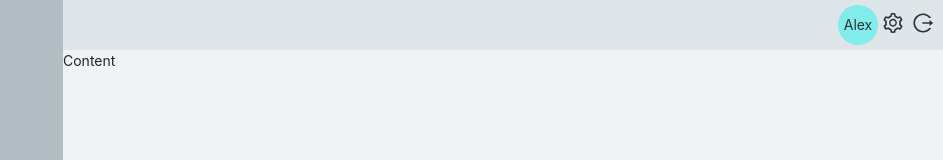
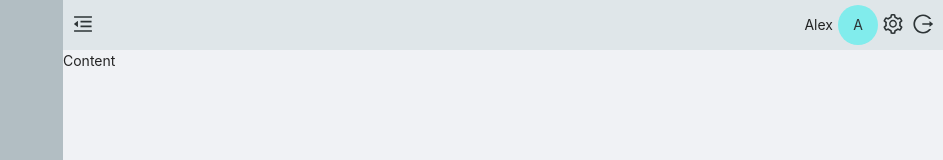
Before and after one commit to OitaGG/organizerApp, a React app: page /home in a window 1280 px wide. Shown: the top 160 px of the page, without its empty margins (337-1280 px from the left). Built offline with nearby package versions, Linux system fonts and the light colour scheme.

Commit message:
Header from components to modules

```diff
--- a/src/components/Header/index.js
+++ /dev/null
@@ -1,31 +0,0 @@
-import React from 'react';
-import {Avatar} from "antd";
-import {SettingOutlined, LogoutOutlined} from "@ant-design/icons";
-import {Link, NavLink} from "react-router-dom";
-import './Header.less'
-
-const Header = ({user = {name: "Alex"}}) => {
-    return (
-        <div className="header">
-            <div className="header__greeting-text">
-            </div>
-            <div className="header__avatar">
-                <Avatar className="header__avatar-svg" size="large">
-                    {user.name}
-                </Avatar>
-            </div>
-            <div className="header__buttons">
-                <div className="header__buttons">
-                    <NavLink className="header__settings-button-link" to="/home/settings">
-                        <SettingOutlined className="header__settings-button-icon"/>
-                    </NavLink>
-                    <NavLink className="header__settings-button-link" to="/">
-                        <LogoutOutlined className="header__settings-button-icon"/>
-                    </NavLink>
-                </div>
-            </div>
-        </div>
-    );
-};
-
-export default Header;
--- a/src/components/index.js
+++ b/src/components/index.js
@@ -1,4 +1,4 @@
 export {default as Button} from './Button';
 export {default as Block} from './Block';
 export {default as Card} from './Card';
-export {default as Header} from './Header'
+export {default as ButtonLink} from './Link';
--- a/src/components/Header/Header.less
+++ b/src/modules/HomeHeader/components/Header.less
@@ -6,6 +6,12 @@
   align-items: center;
   width: auto;
   padding: 0 5px;
+  .header__side-bar-button {
+    flex: 1 0 auto;
+  }
+  .header__username {
+    padding: 0 5px;
+  }
   .header__avatar-svg {
     background: #81ecec;
     color: #2d3436;
@@ -13,15 +19,15 @@
   .header__buttons {
     display: flex;
     align-items: center;
-    .header__settings-button-link {
-      color: #2d3436;
-      margin: 0 5px;
-      &:hover, &:focus {
-        color: #636e72;
-      }
-      .header__settings-button-icon {
-        font-size: 20px;
-      }
-    }
   }
 }
+
+.header_button {
+  color: #2d3436;
+  margin: 0 5px;
+  font-size: 20px;
+  &:hover, &:focus {
+    color: #636e72;
+  }
+  cursor: pointer;
+}
--- /dev/null
+++ b/src/modules/HomeHeader/components/HomeHeader.jsx
@@ -0,0 +1,38 @@
+import React from 'react';
+import {Avatar} from "antd";
+import {SettingOutlined, LogoutOutlined, MenuFoldOutlined, MenuUnfoldOutlined} from "@ant-design/icons";
+import {NavLink} from "react-router-dom";
+import './Header.less'
+
+const Header = ({user = {name: "Alex"}, showPopup = true}) => {
+    const popupButton = showPopup ?
+        <MenuFoldOutlined classname="header__side-bar-button-svg"/>
+        : <MenuUnfoldOutlined classname="header__side-bar-button-svg"/>;
+    return (
+        <div className="header">
+            <div className="header__side-bar-button header_button">
+                {popupButton}
+            </div>
+            <div className="header__username">
+                <span className="header__username-text">{user.name}</span>
+            </div>
+            <div className="header__avatar">
+                <Avatar className="header__avatar-svg" size="large">
+                    {user.name[0]}
+                </Avatar>
+            </div>
+            <div className="header__buttons">
+                <div className="header__buttons">
+                    <NavLink className="header__settings-button-link header_button" to="/home/settings">
+                        <SettingOutlined className="header__settings-button-icon"/>
+                    </NavLink>
+                    <NavLink className="header__settings-button-link header_button" to="/">
+                        <LogoutOutlined className="header__settings-button-icon"/>
+                    </NavLink>
+                </div>
+            </div>
+        </div>
+    );
+};
+
+export default Header;
--- /dev/null
+++ b/src/modules/HomeHeader/containers/HomeHeader.js
@@ -0,0 +1,2 @@
+import Header from "../components/HomeHeader";
+export default Header;
--- /dev/null
+++ b/src/modules/HomeHeader/index.js
@@ -0,0 +1,2 @@
+import Header from './containers/HomeHeader';
+export default Header;
--- a/src/modules/LoginForm/components/LoginForm.jsx
+++ b/src/modules/LoginForm/components/LoginForm.jsx
@@ -3,8 +3,6 @@ import {Block, Button} from "../../../components";
 import {Form, Input} from "antd";
 import { UserOutlined, LockOutlined } from '@ant-design/icons';
 import {Link} from "react-router-dom";
-
-
 const LoginForm = (props) => {
     const {
         values,
--- a/src/modules/index.js
+++ b/src/modules/index.js
@@ -1,2 +1,3 @@
 export {default as LoginForm} from './LoginForm';
 export {default as RegistrationForm} from './RegistrationForm';
+export {default as HomeHeader} from './HomeHeader'
--- a/src/pages/Home/index.js
+++ b/src/pages/Home/index.js
@@ -1,8 +1,8 @@
 import React from 'react';
 import {Layout} from "antd";
 const {Sider, Content} = Layout;
-import {Header} from "../../components";
 import './Home.less'
+import {HomeHeader} from "../../modules";
 const Home = () => {
     return (
         <section className="home-page">
@@ -12,7 +12,7 @@ const Home = () => {
                     width="400px">
                 </Sider>
                 <Layout className="home-page__right-layout">
-                    <Header className="home-page__header"/>
+                    <HomeHeader/>
                     <Content className="home-page__content">
                         Content
                     </Content>
--- a/src/pages/Start/index.js
+++ b/src/pages/Start/index.js
@@ -3,7 +3,6 @@ import {Card} from "../../components";
 import ButtonLink from "../../components/Link";
 import { Carousel } from 'antd';
 import "./Start.less"
-import {Header} from "../../modules";
 const Start = () => {
     return (
         <section className="start">
```
